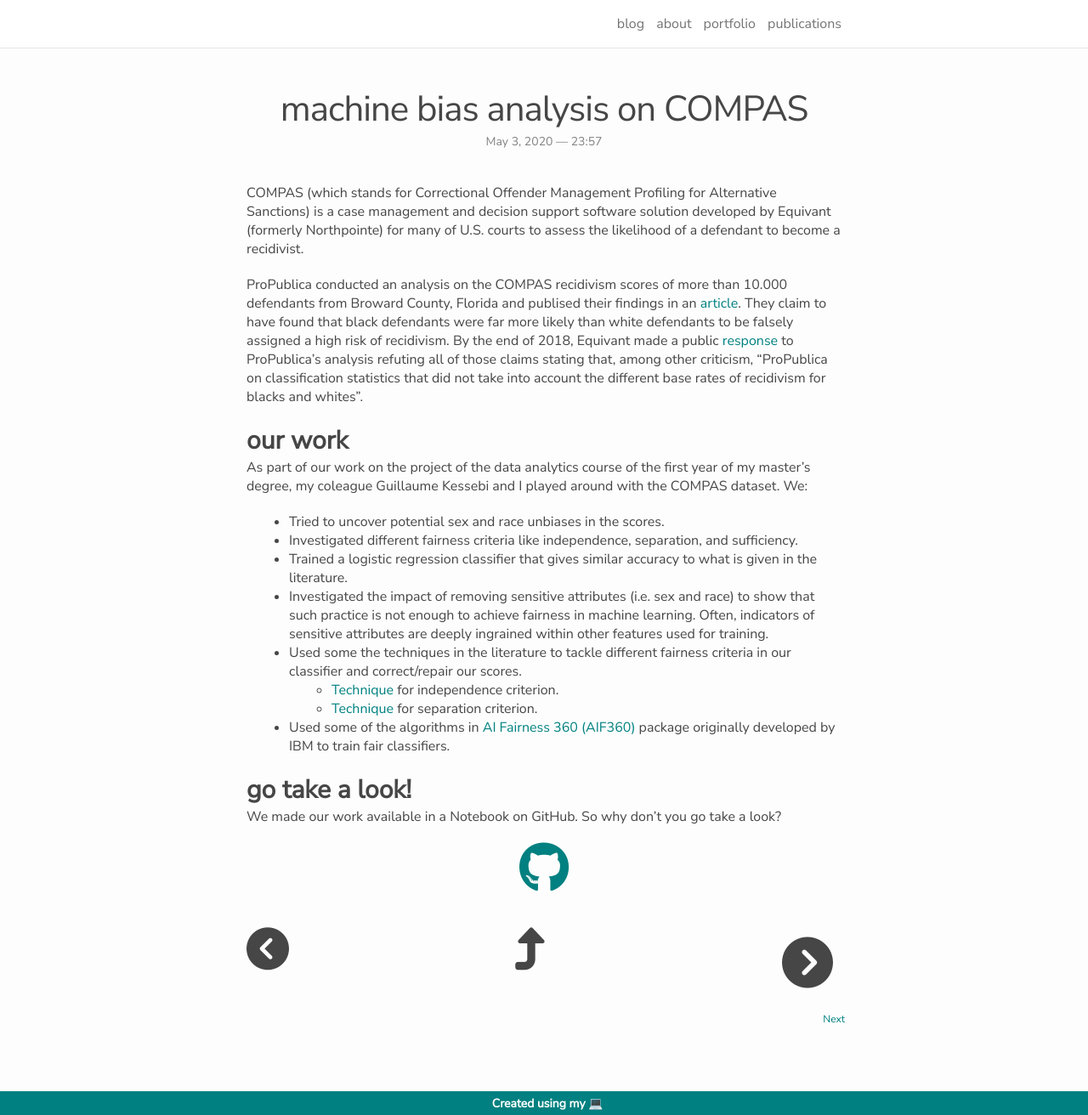
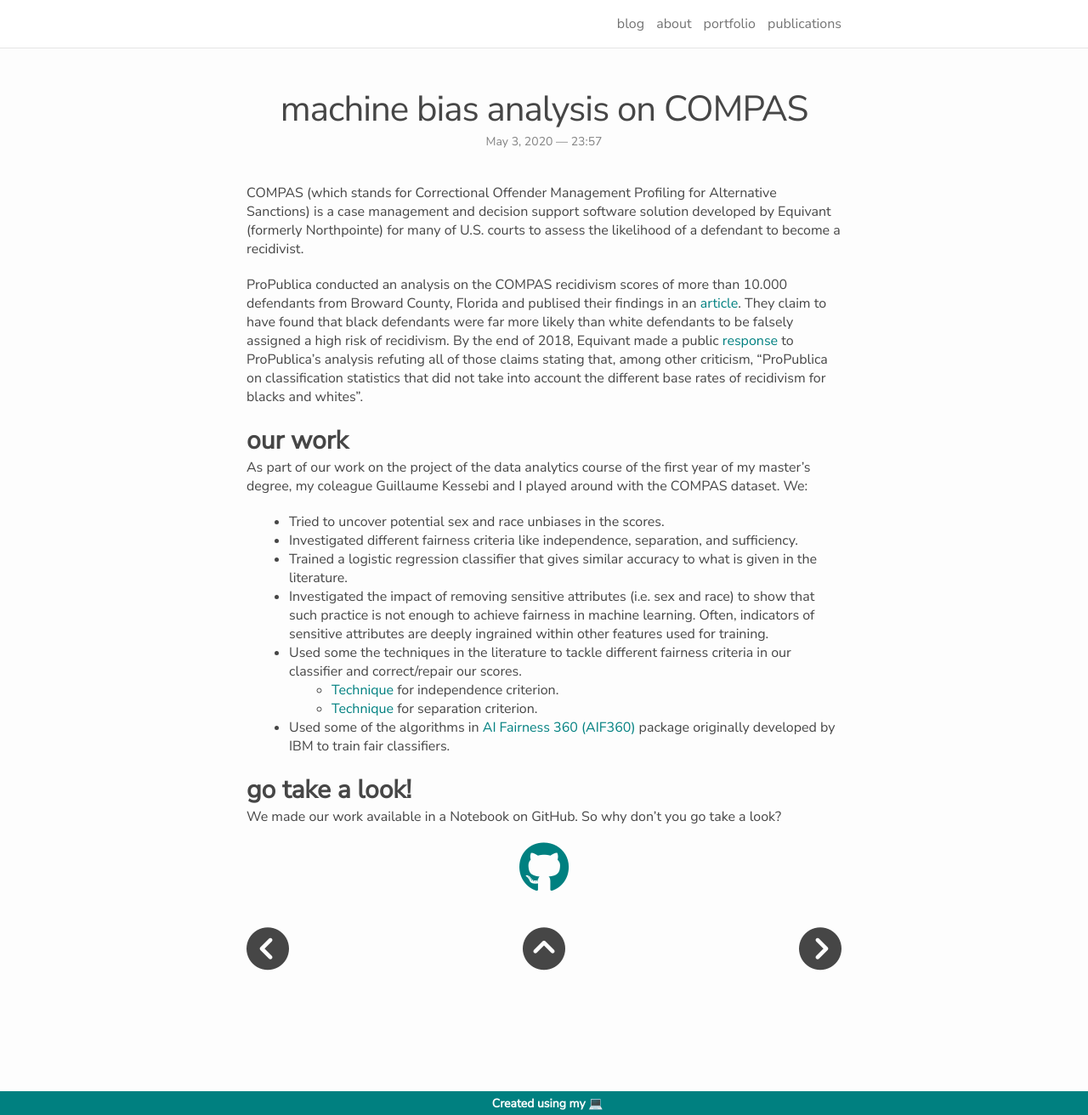
Before and after one commit to iskandergaba/iskandergaba.github.io, a Jekyll site: the page built from _portfolio/3-machine-bias.markdown, in a window 1280 px wide and 1312 px high. Shown: the whole window at 85% size. Built offline with Jekyll 4.4.1, drawn with Linux system fonts in a browser that asks for light colours; nearby versions of some CDN libraries; comment, search, counter and statistics services are not loaded.

Commit message:
Fixes to the navigation widget

```diff
--- a/_includes/navigator.html
+++ b/_includes/navigator.html
@@ -1,31 +1,24 @@
 <div class="center">
   {% if page.previous %}
-  <div class="left">
-    <span class="paginationicon">
-      <a href="{{ page.previous.url }}"><i class="fa fa-chevron-circle-left"></i></a>
-    </span>
-  </div>
+  <span class="paginationicon left">
+    <a href="{{ page.previous.url }}"><i class="fa fa-chevron-circle-left"></i></a>
+  </span>
   {% endif %}
 
-  <span class="paginationicon">
-    {% if page.collection == "posts" %}
-    <div class="right">
-      <a href="{{  './' | absolute_url }}"><i class="fa fa-level-up"></i></a>
-    </div>
-    {% else %}
-    <a href="{{ page.collection | absolute_url }}"><i class="fa fa-level-up"></i></a>
-    {% endif %}
+  {% if page.collection == "posts" %}
+  <span class="paginationicon right">
+    <a href="{{  './' | absolute_url }}"><i class="fa fa-chevron-circle-up"></i></a>
   </span>
+  {% else %}
+  <span class="paginationicon center">
+    <a href="{{ page.collection | absolute_url }}"><i class="fa fa-chevron-circle-up"></i></a>
+  </span>
+  {% endif %}
 
   {% if page.next %}
-  <div class="right">
-    <span class="contacticon">
-      <a href="{{ page.next.url }}"><i class="fa fa-chevron-circle-right"></i></a>
-    </span>
-    <div class="right col one caption">
-      Next
-    </div>
-  </div>
+  <span class="paginationicon right">
+    <a href="{{ page.next.url }}"><i class="fa fa-chevron-circle-right"></i></a>
+  </span>
+  {% endif %}
 
-  {% endif %}
 </div>
```
